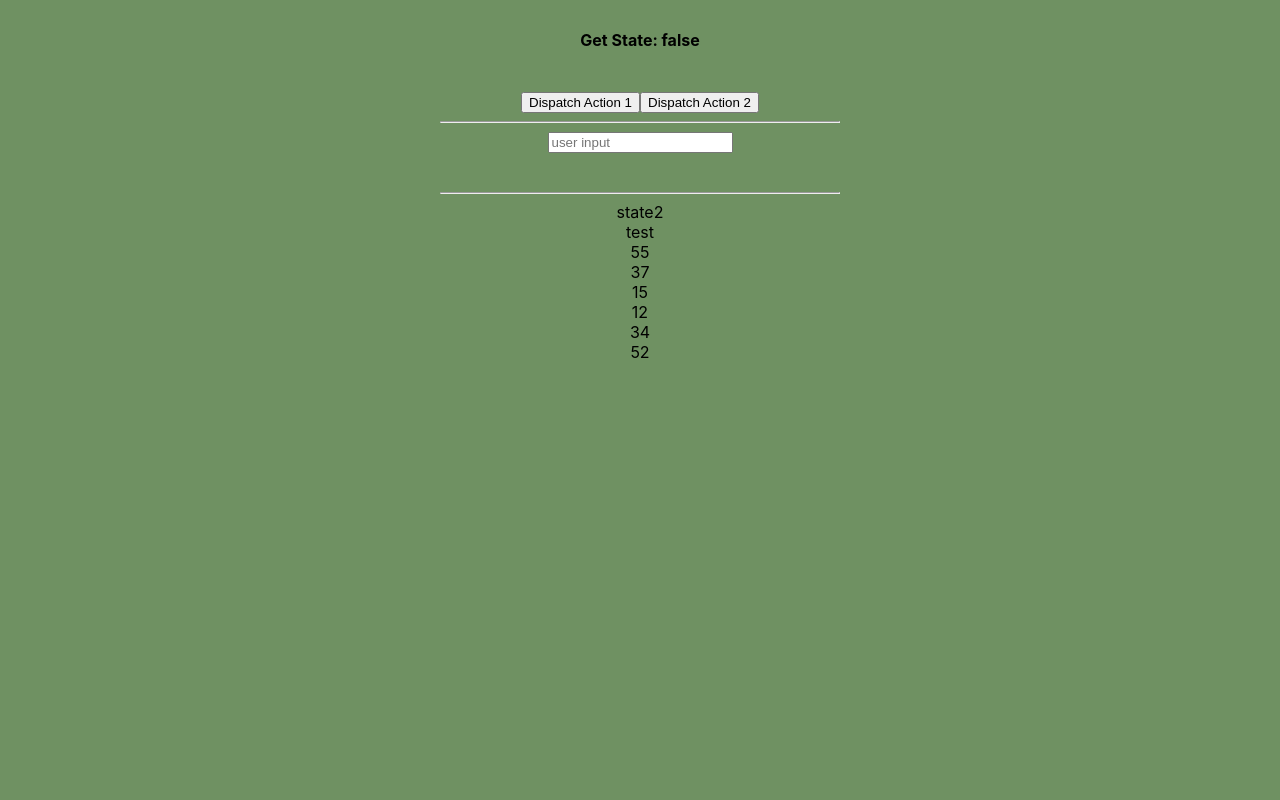
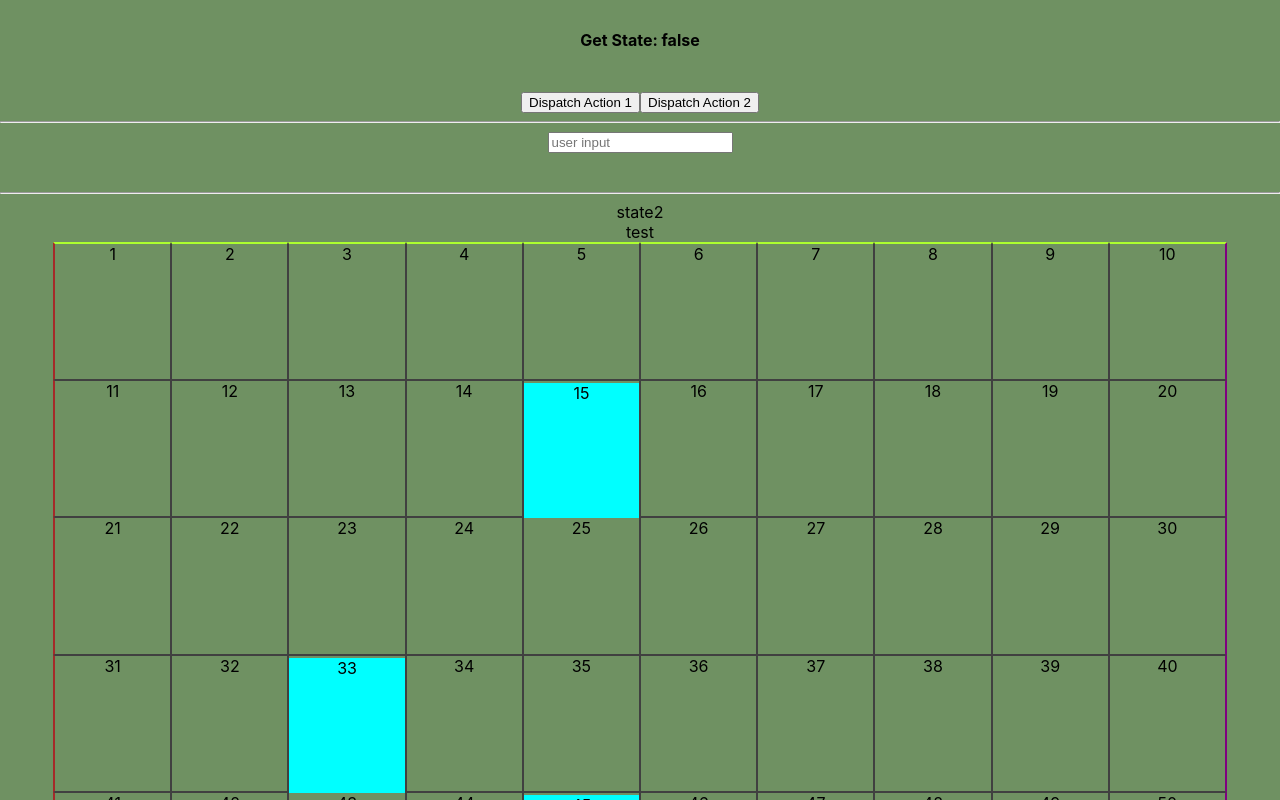
Before and after one commit to Damirhub/board-game, a React (Create React App) app: page / in a window 1280 px wide. Shown: the top 800 px of the page. Built offline with nearby package versions, Linux system fonts and the light colour scheme.

Commit message:
grid and click

```diff
--- /dev/null
+++ b/src/components/Grid.js
@@ -0,0 +1,76 @@
+import React, {useState} from 'react'
+
+const Grid = ({ next }) => {
+
+    const [clicked, setClicked] = useState()
+
+
+    const firstOnes = next.map(a => a[0])
+    // console.log('firstOnes', firstOnes);
+
+    const grid = 100
+    // console.log("NEXTTTTT", next.flat())
+    // const flat = next.flat()
+
+    // let unique = [...new Set(flat)]
+
+    const clickedValue = (z) => {
+        setClicked(z)
+        // console.log(z)
+    }
+    console.log(clicked)
+
+    // const intersection = next.map((x, i) => x.filter(element => next[1].includes(element)))
+
+    // possible dirrection
+    const nextDirrection = next.map((x, i) => x.filter(ele => [clicked].includes(ele)))
+
+    const nextDirrection2 = next.map((x, i) =>  i)
+
+    console.log('nextDirrection', nextDirrection);
+
+    let testIndexOf = nextDirrection.map( (x, i) => (x.length !==0) && x.indexOf()  )
+
+    let indexes = []
+    console.log("WITH FIND INDEX", nextDirrection.findIndex(x => x.length !==0) )
+
+    console.log("WITH INDEX OFF", testIndexOf )
+
+    var iterator = nextDirrection.keys();
+
+
+
+    return (
+        <div>
+            {/* {
+                next.map((a, i) => <div key={i}>{a[0]}</div>)
+            } */}
+
+            {
+                [...Array(grid)].map((x, i) => {
+                    return (
+                        <div key = {i} className="grid">
+                        {i + 1}
+
+{
+    (firstOnes.map(z => {
+        return (z === i + 1) &&
+        <div key = {i} onClick={() => clickedValue(z)} className="possible">
+        {z}
+        </div>
+
+
+    }))
+}
+
+
+                        </div>
+                    )
+                }
+                )
+            }
+        </div>
+    )
+}
+
+export default Grid
--- a/src/containers/Test.js
+++ b/src/containers/Test.js
@@ -1,17 +1,18 @@
 import React, { useState, useEffect } from 'react'
 import { pattern } from '../functions/pattern'
+import Grid from '../components/Grid';
 
 const Test = () => {
     const [next, setNext] = useState([])
 
-    let level = 5
+    let level = 10
     let temp = []
 
 
     useEffect(() => {
 
 
-        let start = pattern(55);
+        let start = pattern(15);
 
         temp[0] = start
         const compare = []
@@ -19,9 +20,9 @@ const Test = () => {
 
         for (let i = 0; i < level; i++) {
 
-            isIt && console.log("%cIZZZZIITT I? ", "color:lawngreen", isIt)
+            // isIt && console.log("%cIZZZZIITT I? ", "color:lawngreen", isIt)
 
-            console.log("RETURNED FROM PATTERN", start);
+            // console.log("RETURNED FROM PATTERN", start);
 
             // resets start after repeat
             if (isIt) {
@@ -36,18 +37,17 @@ const Test = () => {
 
             start = pattern(start[nextIndex]);
 
-
-            console.log("INCOMING ELEMENT", temp[i][0])
+            // console.log("INCOMING ELEMENT", temp[i][0])
 
             temp[i + 1] = start
 
             compare.push(temp[i][0])
 
 
-            console.log("%cCOMPARE ARRAY", "color: aqua", compare)
+            // console.log("%cCOMPARE ARRAY", "color: aqua", compare)
 
 
-            console.log(" THIS TO COMPARE ", start[0])
+            // console.log(" THIS TO COMPARE ", start[0])
 
             const isThere = () => {
                 return compare.find(n => n === start[0])
@@ -55,10 +55,8 @@ const Test = () => {
 
             isThere() && i--
 
-
             isThere() ? (isIt = true)
                 : (isIt = false)
-
         }
 
 
@@ -79,16 +77,10 @@ const Test = () => {
     // console.log("NEXT NOMAPED", next)
 
 
-    const intersection = next.map(x => x.filter(element => next[1].includes(element)))
-
-    // console.log("isMatch? ", intersection)
-
     return (
         <div>
             test
-            {
-                next.map((a, i) => <div key={i}>{a[0]}</div>)
-            }
+            <Grid next={next} />
         </div>
     )
 }
--- a/src/index.css
+++ b/src/index.css
@@ -10,7 +10,43 @@ body {
 
 /* app styles */
 .App {
-  max-width: 400px;
+  /* max-width: 400px; */
   margin: 30px auto;
   text-align: center;
 }
+.grid {
+  padding-bottom: 9%;
+  width: 9%;
+  border: 1px solid #404040;
+  display: inline-block;
+}
+
+
+.possible {
+  background: aqua;
+  position: absolute;
+  padding-bottom: 9%;
+  width: 9%;
+  margin-top: -9%;
+  /* border: 1px solid black; */
+  /* if numbers are displayed */
+  /* margin-top: calc( -9% - 18px); */
+  margin-top: -18px;
+}
+
+
+.grid:nth-child(10n) {
+  border-right: 2px solid purple;
+}
+
+.grid:nth-child(10n + 1) {
+  border-left: 2px solid brown;
+}
+
+.grid:nth-child(-n+10) {
+  border-top: 2px solid greenyellow;
+}
+
+.grid:nth-child(n+91) {
+  border-bottom: 2px solid darkkhaki;
+}
```
